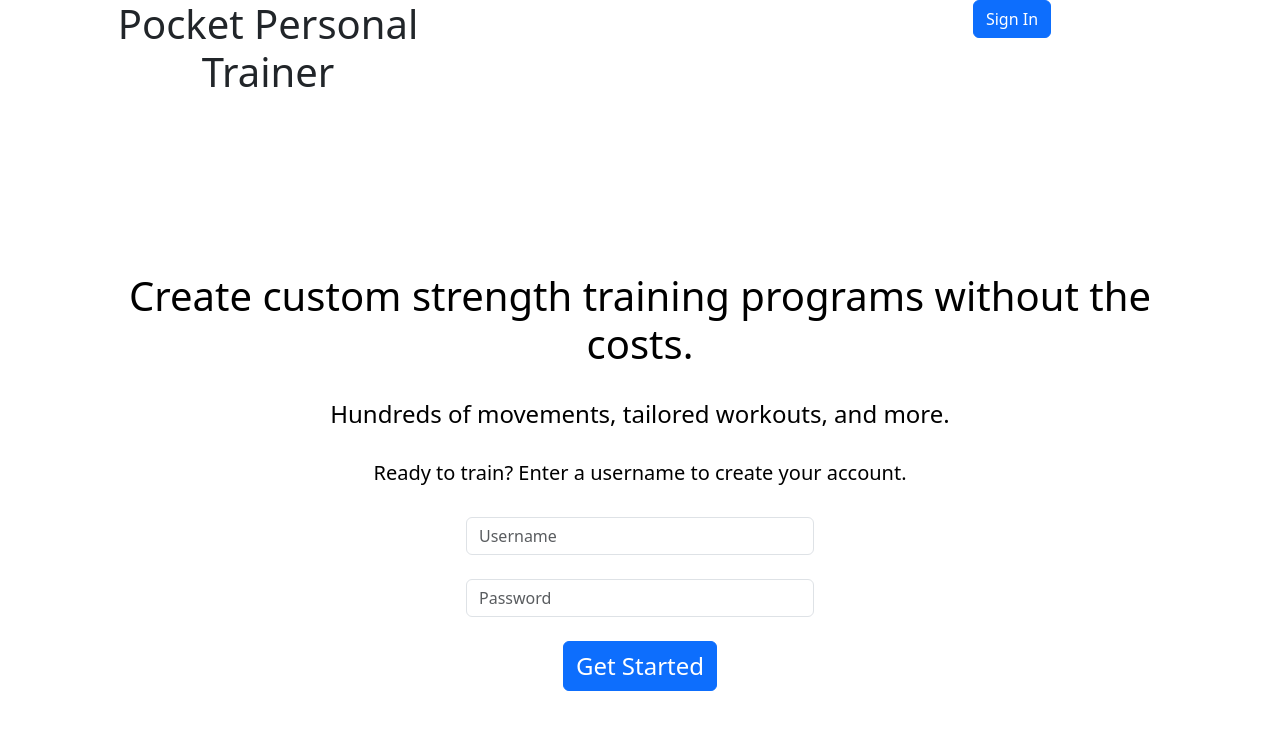
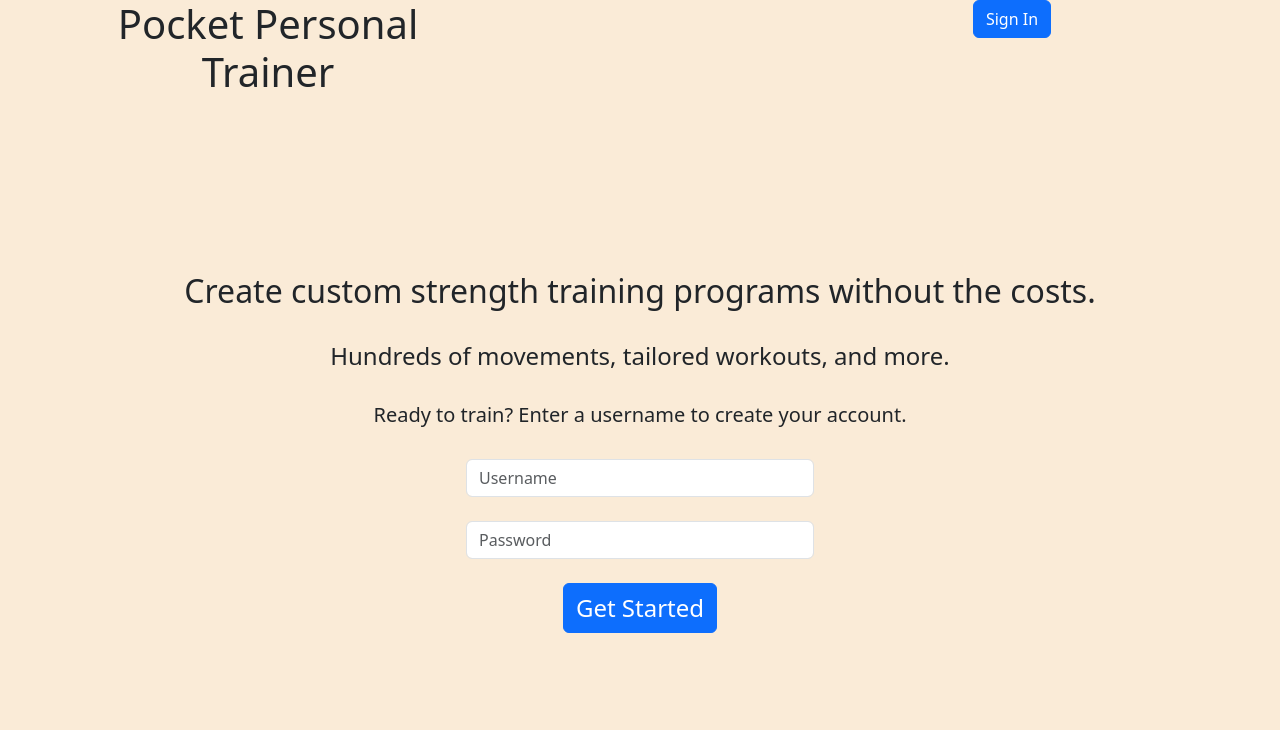
Before and after one commit to mollycstark/Pocket-Personal-Trainer, a Flask app: page / in a window 1280 px wide. Shown: the top 730 px of the page. Run offline with Flask 3, Linux system fonts and the light colour scheme.

Commit message:
background color/images.

```diff
--- a/templates/base.html
+++ b/templates/base.html
@@ -11,7 +11,7 @@
     <link href="https://cdn.jsdelivr.net/npm/bootstrap@5.3.0-alpha2/dist/css/bootstrap.min.css" rel="stylesheet" integrity="sha384-aFq/bzH65dt+w6FI2ooMVUpc+21e0SRygnTpmBvdBgSdnuTN7QbdgL+OapgHtvPp" crossorigin="anonymous">
   </head>
   </head>
-  <body class="container">
+  <body style="background-color: antiquewhite" class="container">
     {% for msg in get_flashed_messages() %}
       <p class="alert alert-primary" role="alert">
         {{ msg }}
--- a/templates/display_workout.html
+++ b/templates/display_workout.html
@@ -9,7 +9,7 @@
       <h1>Pocket Personal Trainer</h1>
     </div>
     <div class="col-8">
-      <nav class="navbar navbar-expand-lg bg-body-tertiary">
+      <nav class="navbar navbar-expand-lg" style="background-color:antiquewhite">
         <div class="container-fluid">
           <!-- <li class="nav-item">
             <a class="nav-link active" aria-current="page" href="#">Home</a>
@@ -51,9 +51,9 @@
 
   <div class="row align-items-start">
     <div class="col">
+      <h2>Workout {{ workout.workout_id }}</h2>
     </div>
     <div class="col">
-      <h2>Workout {{ workout.workout_id }}</h2>
     </div>
     <div class="col">
     </div>
--- a/templates/homepage.html
+++ b/templates/homepage.html
@@ -3,8 +3,8 @@
 
 {% block body %}
 <div class="container text-center">
-  <div class="background-image">
-  </div>
+  <!-- <div class="background-image">
+  </div> -->
   <!-- <style>
     .background-image {
       background-image: url('/static/img/collage2.png');
@@ -46,12 +46,12 @@
   <div class="row align-items-start">
     <div class="col-12">
       <div class="col">
-        <h1 style="color:black">Create custom strength training programs without the costs.</h1>
+        <h2>Create custom strength training programs without the costs.</h2>
         <br>
-        <h4 style="color:black">Hundreds of movements, tailored workouts, and more. </h4>
+        <h4>Hundreds of movements, tailored workouts, and more. </h4>
         <br>
 
-        <h5 style="color:black">Ready to train? Enter a username to create your account.</h5>
+        <h5>Ready to train? Enter a username to create your account.</h5>
       </div>
     </div>
   </div>
--- a/templates/sets_reps.html
+++ b/templates/sets_reps.html
@@ -18,9 +18,9 @@
   <div class="container text-center">
     <div class="row align-items-start">
       <div class="col">
+        <h2>Sets & Reps</h2>
       </div>
       <div class="col">
-        <h2>Sets & Reps</h2>
       </div>
       <div class="col">
       </div>
```
Also changed, not shown: templates/delete_completed_movements.html (+7 -1 lines), templates/navigation.html (+8 -10 lines), templates/view_workouts.html (+6 -6 lines), README.md.
